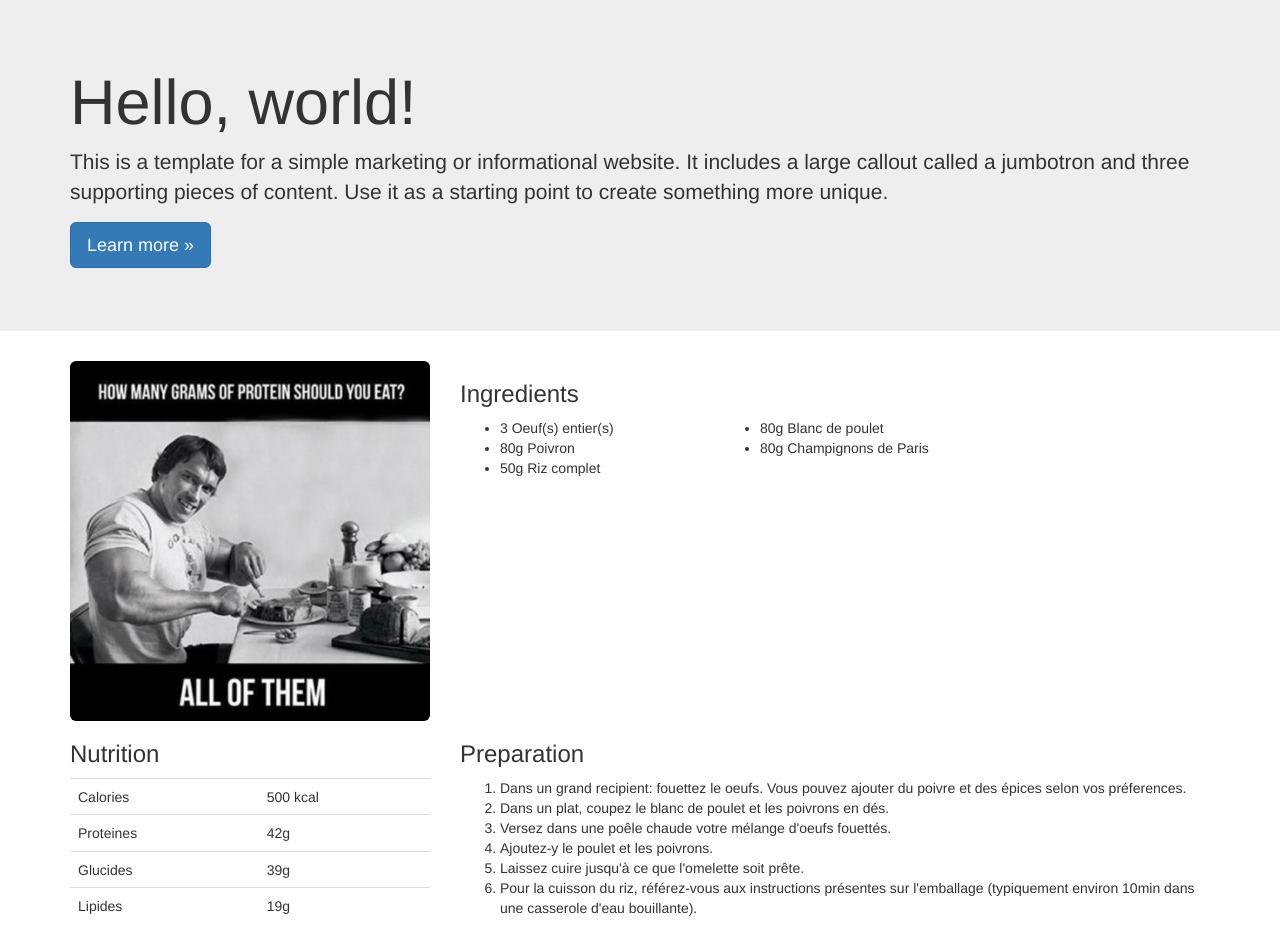
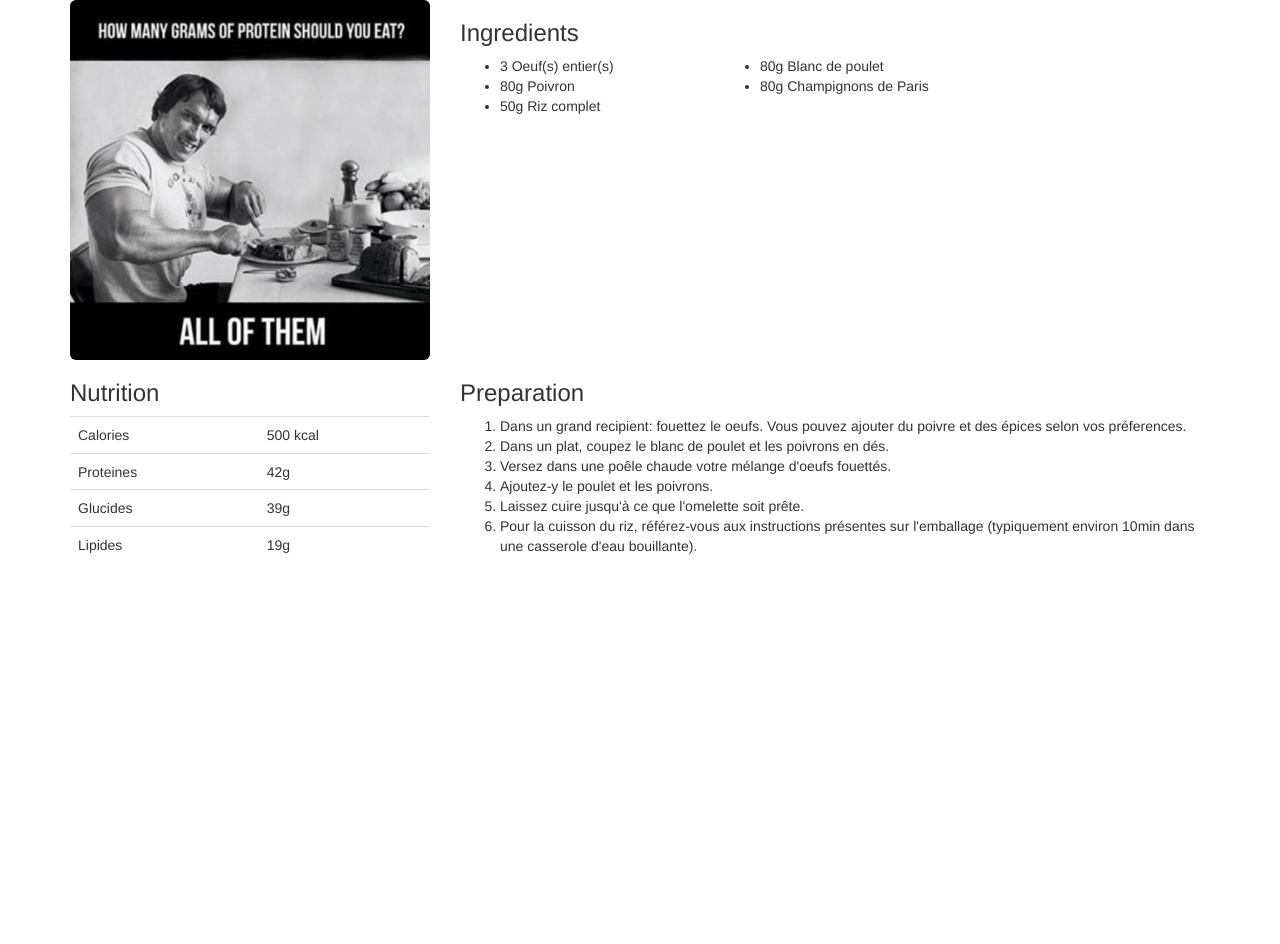
Before and after one commit to yfe404/meal_plan_template, a Flask app: page /test in a window 1280 px wide. After the commit the page ends 554 px from the top, so only its background shows below. Run offline with Flask 2, Linux system fonts and the light colour scheme; some libraries are stand-ins or nearby versions.

Commit message:
removed jumbotron example

```diff
--- a/app/templates/pdf_template.html
+++ b/app/templates/pdf_template.html
@@ -5,15 +5,6 @@
 {% block body %}
 
     <main role="main">
-
-      <!-- Main jumbotron for a primary marketing message or call to action -->
-      <div class="jumbotron">
-        <div class="container">
-          <h1 class="display-3">Hello, world!</h1>
-          <p>This is a template for a simple marketing or informational website. It includes a large callout called a jumbotron and three supporting pieces of content. Use it as a starting point to create something more unique.</p>
-          <p><a class="btn btn-primary btn-lg" href="#" role="button">Learn more &raquo;</a></p>
-        </div>
-      </div>
 
       <div class="container">
 
```
